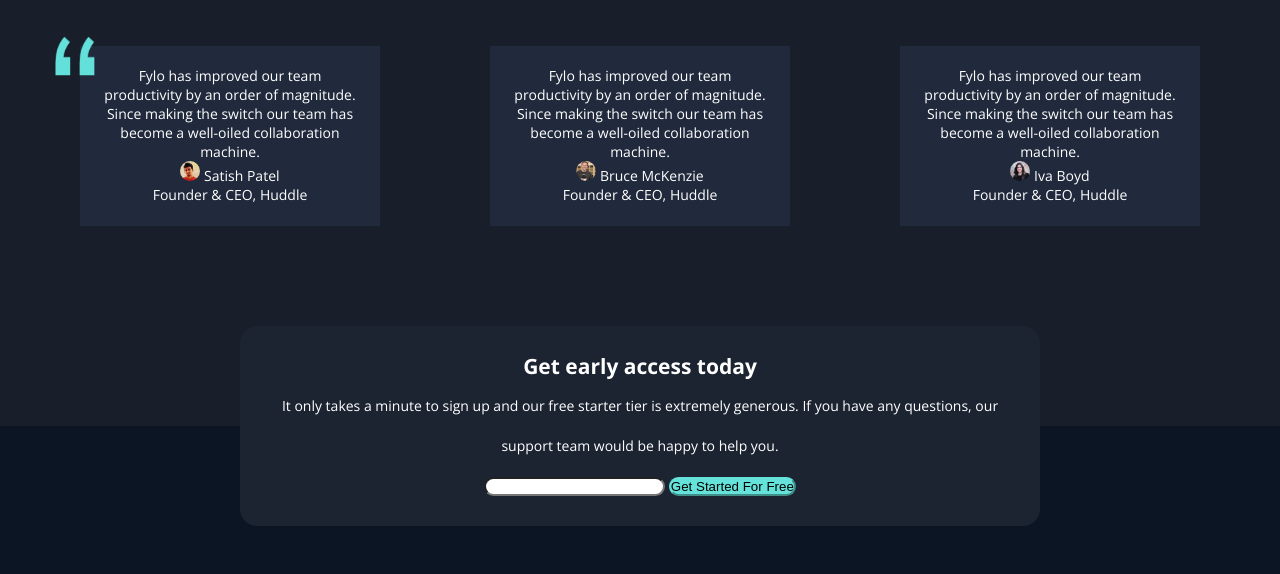
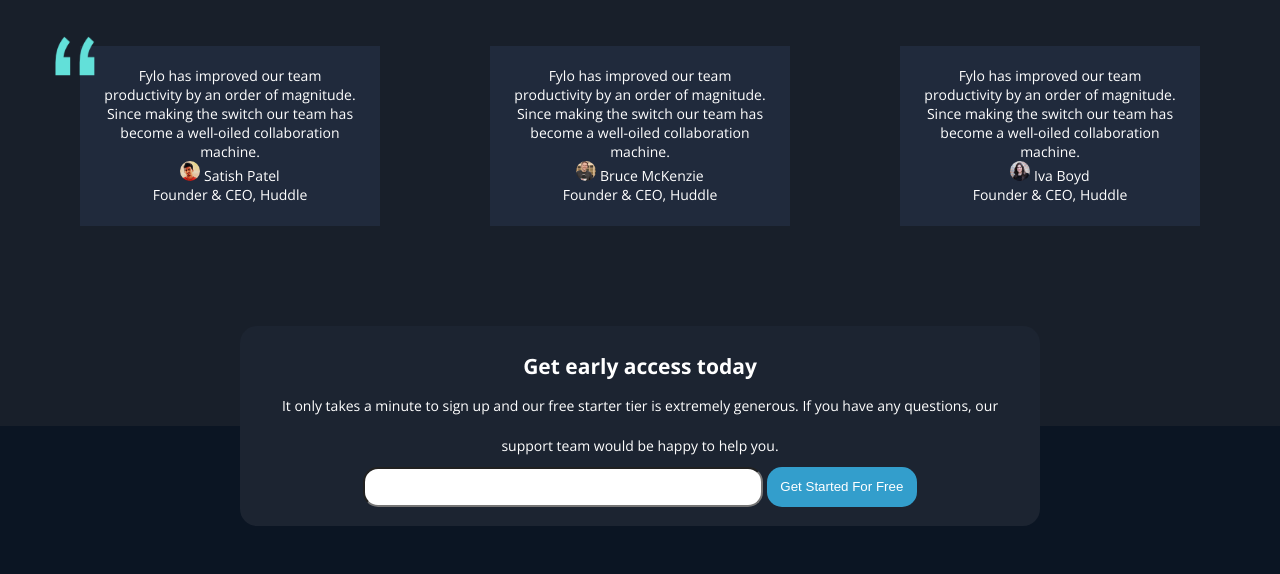
Before and after one commit to barshaya/fylo-dark-theme-landing-page-master, a plain HTML site: page index.html in a window 1280 px wide. Shown: the part 1900-2474 px from the top of the page. Drawn offline with nearby package versions, Linux system fonts and the light colour scheme; a web font is replaced by a local one.

Commit message:
Fixed Button

```diff
--- a/css/style.css
+++ b/css/style.css
@@ -174,13 +174,20 @@ font-size: 14px;
     line-height: 40px;
 }
 
-.email input{
-    border-radius:10px;
+.text-email{
+    border-radius:15px;
+    height:40px;
+    width:400px;
 }
 
 .email-button{
-    background-color: hsl(176, 68%, 64%);
-    border-color: hsl(176, 68%, 64%)
+    background-color: hsl(198, 60%, 50%);
+    border-style:none;
+    color:white;
+    height:40px;
+    width:150px;
+    border-radius:15px;
+
 }
 
 footer{
```
